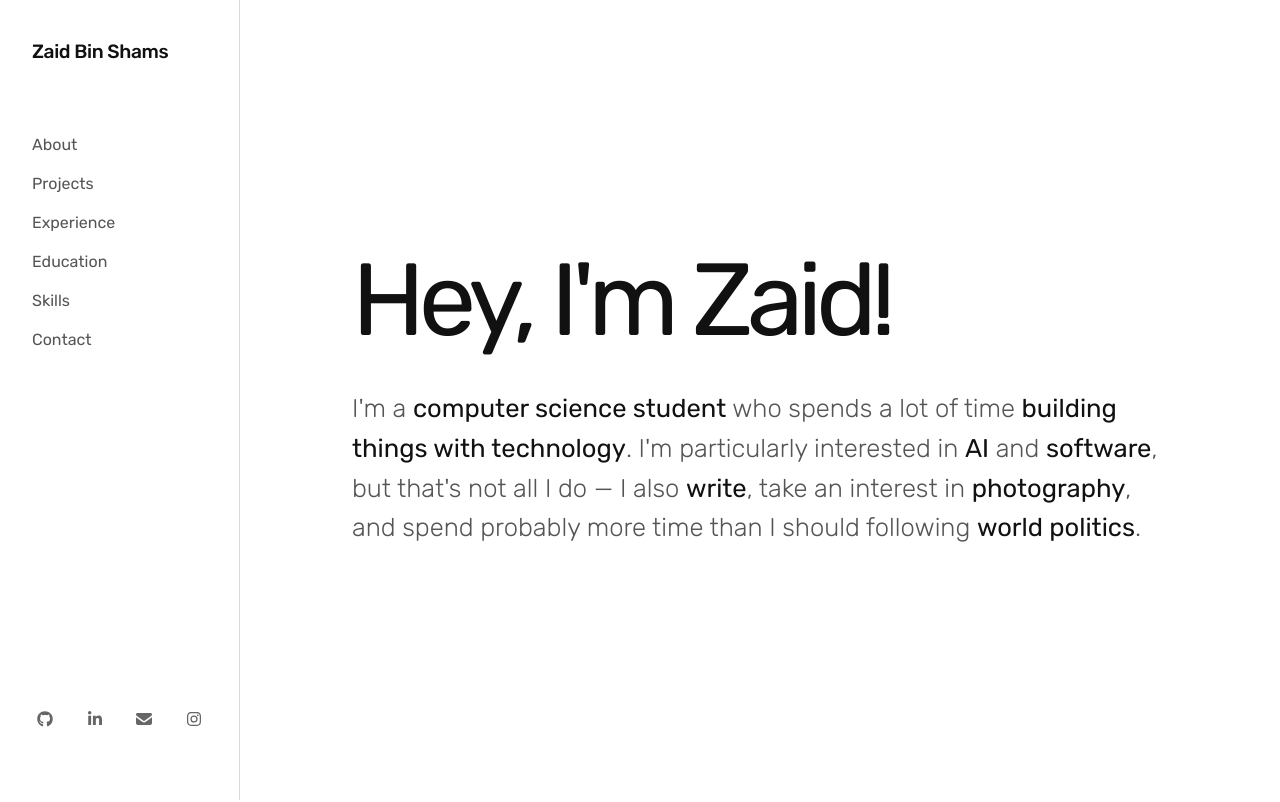
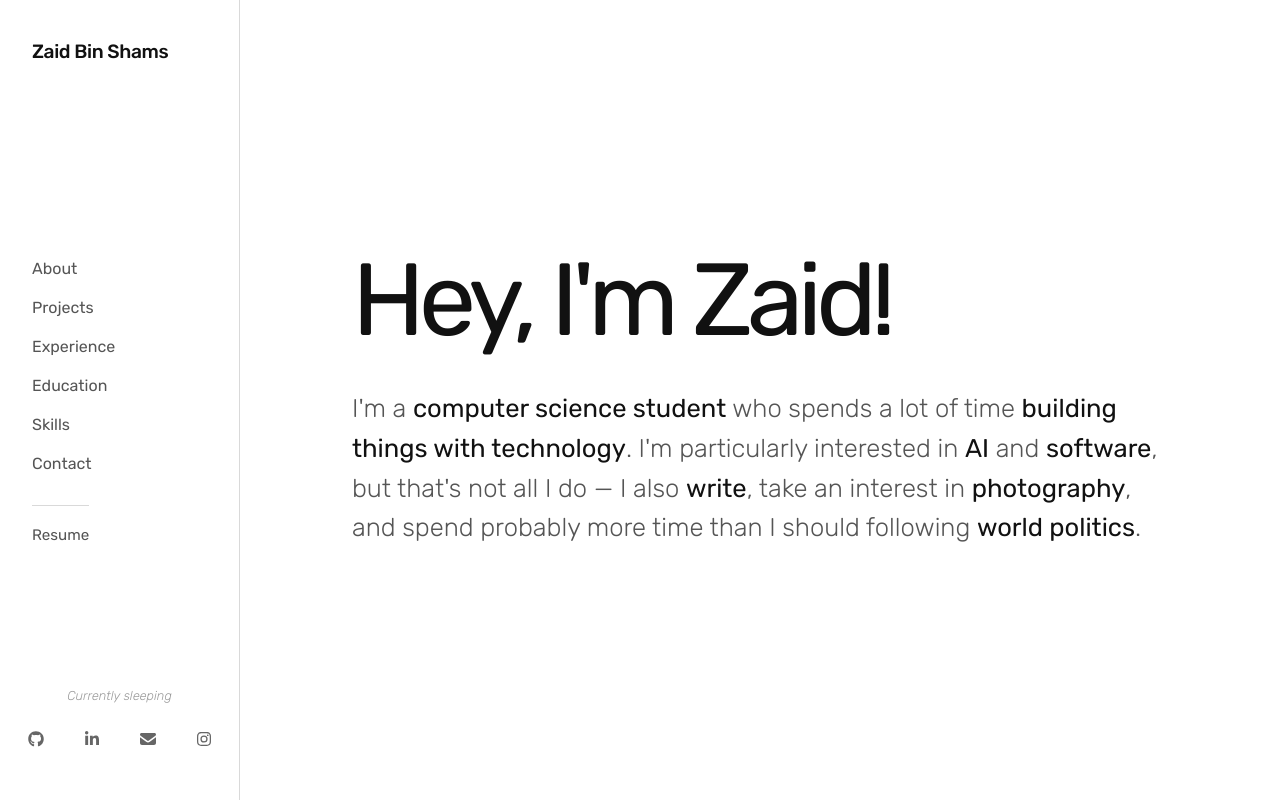
Before and after one commit to zaidbinshams/portfolio, a React app: page / in a window 1280 px wide. Shown: the top 802 px of the page. Built offline with nearby package versions, Linux system fonts and the light colour scheme; the HTML template or start-up script is replaced by a standard one.

Commit message:
added resume and modified sidebar

```diff
--- a/src/components/Sidebar.css
+++ b/src/components/Sidebar.css
@@ -41,9 +41,17 @@
 
 .sidebar-content {
   height: calc(100% - 3rem);
+
   display: flex;
   flex-direction: column;
-  justify-content: space-between;
+}
+
+.sidebar-navigation-area {
+  flex: 1;
+
+  display: flex;
+  flex-direction: column;
+  justify-content: center;
 }
 
 .sidebar-nav {
@@ -68,6 +76,50 @@
 .sidebar-nav a:hover {
   color: #111;
   transform: translateX(4px);
+}
+
+.resume-link {
+  display: inline-block;
+  width: fit-content;
+
+  margin-top: 2rem;
+  padding-top: 1.25rem;
+
+  border-top: 1px solid #d9d9d9;
+
+  color: #555;
+  text-decoration: none;
+  font-size: 0.95rem;
+  font-weight: 400;
+
+  transition:
+    color 0.2s ease,
+    transform 0.2s ease;
+}
+
+.resume-link:hover {
+  color: #111;
+  transform: translateX(4px);
+}
+
+.sidebar-bottom {
+  display: flex;
+  flex-direction: column;
+  align-items: center;
+  gap: 1.25rem;
+  position: relative;
+  top: 1.25rem;
+}
+
+.sidebar-status {
+  width: 100%;
+  margin: 0;
+
+  color: #999;
+  font-size: 0.8rem;
+  font-weight: 300;
+  font-style: italic;
+  text-align: center;
 }
 
 .social-links {
@@ -102,14 +154,19 @@
   display: none;
 }
 
-/* Main content offset */
+.sidebar-nav a:focus-visible,
+.resume-link:focus-visible,
+.social-links a:focus-visible,
+.menu-toggle:focus-visible,
+.sidebar-name:focus-visible {
+  outline: 2px solid #555;
+  outline-offset: 4px;
+}
 
 main {
   margin-left: 240px;
   min-height: 100vh;
 }
-
-/* Mobile */
 
 @media (max-width: 768px) {
   .sidebar {
@@ -121,6 +178,8 @@ main {
 
     border-right: none;
     border-bottom: 1px solid #d9d9d9;
+
+    transition: height 0.3s ease;
   }
 
   .sidebar.menu-open {
@@ -143,15 +202,36 @@ main {
   }
 
   .sidebar-content {
-    display: none;
+    height: 0;
+
+    display: flex;
+    align-items: center;
+    justify-content: center;
+
+    opacity: 0;
+    visibility: hidden;
+    pointer-events: none;
+    transform: translateY(-12px);
+
+    overflow: hidden;
+
+    transition:
+      opacity 0.25s ease,
+      transform 0.3s ease,
+      visibility 0.3s ease;
   }
 
   .sidebar.menu-open .sidebar-content {
     height: calc(100vh - 5rem);
 
-    display: flex;
+    opacity: 1;
+    visibility: visible;
+    pointer-events: auto;
+    transform: translateY(0);
+  }
+
+  .sidebar-navigation-area {
     align-items: center;
-    justify-content: center;
   }
 
   .sidebar-nav {
@@ -162,6 +242,68 @@ main {
 
   .sidebar-nav a {
     font-size: 1.25rem;
+
+    opacity: 0;
+    transform: translateY(8px);
+
+    transition:
+      color 0.2s ease,
+      transform 0.25s ease,
+      opacity 0.25s ease;
+  }
+
+  .sidebar.menu-open .sidebar-nav a {
+    opacity: 1;
+    transform: translateY(0);
+  }
+
+  .sidebar.menu-open .sidebar-nav a:nth-child(1) {
+    transition-delay: 0.04s;
+  }
+
+  .sidebar.menu-open .sidebar-nav a:nth-child(2) {
+    transition-delay: 0.08s;
+  }
+
+  .sidebar.menu-open .sidebar-nav a:nth-child(3) {
+    transition-delay: 0.12s;
+  }
+
+  .sidebar.menu-open .sidebar-nav a:nth-child(4) {
+    transition-delay: 0.16s;
+  }
+
+  .sidebar.menu-open .sidebar-nav a:nth-child(5) {
+    transition-delay: 0.2s;
+  }
+
+  .sidebar.menu-open .sidebar-nav a:nth-child(6) {
+    transition-delay: 0.24s;
+  }
+
+  .resume-link {
+    margin-top: 2rem;
+    padding-top: 1.25rem;
+
+    font-size: 1.1rem;
+
+    opacity: 0;
+    transform: translateY(8px);
+
+    transition:
+      color 0.2s ease,
+      transform 0.25s ease,
+      opacity 0.25s ease;
+  }
+
+  .sidebar.menu-open .resume-link {
+    opacity: 1;
+    transform: translateY(0);
+    transition-delay: 0.28s;
+  }
+
+  .sidebar-bottom {
+    display: none;
   }
 
   .desktop-socials {
@@ -178,6 +320,7 @@ main {
     justify-content: center;
 
     padding: 1.25rem 0;
+
     border-top: 1px solid #d9d9d9;
     background: #fff;
   }
@@ -192,10 +335,12 @@ main {
   }
 }
 
-.sidebar-nav a:focus-visible,
-.social-links a:focus-visible,
-.menu-toggle:focus-visible,
-.sidebar-name:focus-visible {
-  outline: 2px solid #555;
-  outline-offset: 4px;
+@media (prefers-reduced-motion: reduce) {
+  .sidebar,
+  .sidebar-content,
+  .sidebar-nav a,
+  .resume-link,
+  .social-links a {
+    transition: none;
+  }
 }
--- a/src/components/Sidebar.jsx
+++ b/src/components/Sidebar.jsx
@@ -26,7 +26,7 @@ const socialLinks = [
   },
   {
     label: "LinkedIn",
-    href: "https://www.linkedin.com/in/zaidbinshams/",
+    href: "https://www.linkedin.com/in/zaid-bin-shams/",
     icon: faLinkedinIn,
   },
   {
@@ -104,6 +104,7 @@ export default function Sidebar() {
       </div>
 
       <div className="sidebar-content" id="sidebar-navigation">
+        <div className="sidebar-navigation-area">
           <nav className="sidebar-nav" aria-label="Main navigation">
             {navLinks.map((link) => (
               <a key={link.href} href={link.href} onClick={closeMenu}>
@@ -112,7 +113,21 @@ export default function Sidebar() {
             ))}
           </nav>
 
+          <a
+            className="resume-link"
+            href="/zaidbinshams-resume.pdf"
+            target="_blank"
+            rel="noreferrer"
+            onClick={closeMenu}
+          >
+            Resume
+          </a>
+        </div>
+
+        <div className="sidebar-bottom">
+          <p className="sidebar-status">Currently sleeping</p>
           <SocialLinks className="desktop-socials" />
+        </div>
       </div>
 
       <SocialLinks className="mobile-socials" />
```
Also changed, not shown: 1 other file (tests, documents, lock files or other folders). Lines whose indentation alone changed are shown as unchanged.
